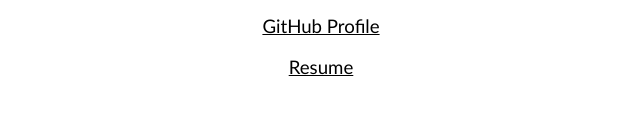
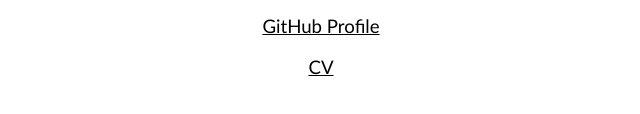
Before and after one commit to jacksonfellows/jacksonfellows.github.io, a plain HTML site: page index.html in a window 1280 px wide. Shown: the part 310-424 px from the top of the page, 319-959 px from the left. Drawn offline with Linux system fonts and the light colour scheme.

Commit message:
Call it a CV

```diff
--- a/index.html
+++ b/index.html
@@ -30,6 +30,6 @@
     <img src="head.jpg" width="60%">
     <p class="item">jf787@cornell.edu, jtfellows@icloud.com</p>
     <p class="item"><a href="https://github.com/jacksonfellows">GitHub Profile</a></p>
-    <p class="item"><a href="resume.html">Resume</a></p>
+    <p class="item"><a href="cv.html">CV</a></p>
 </>
 </body>
```
Also changed, not shown: cv.html (renamed from resume.html).
